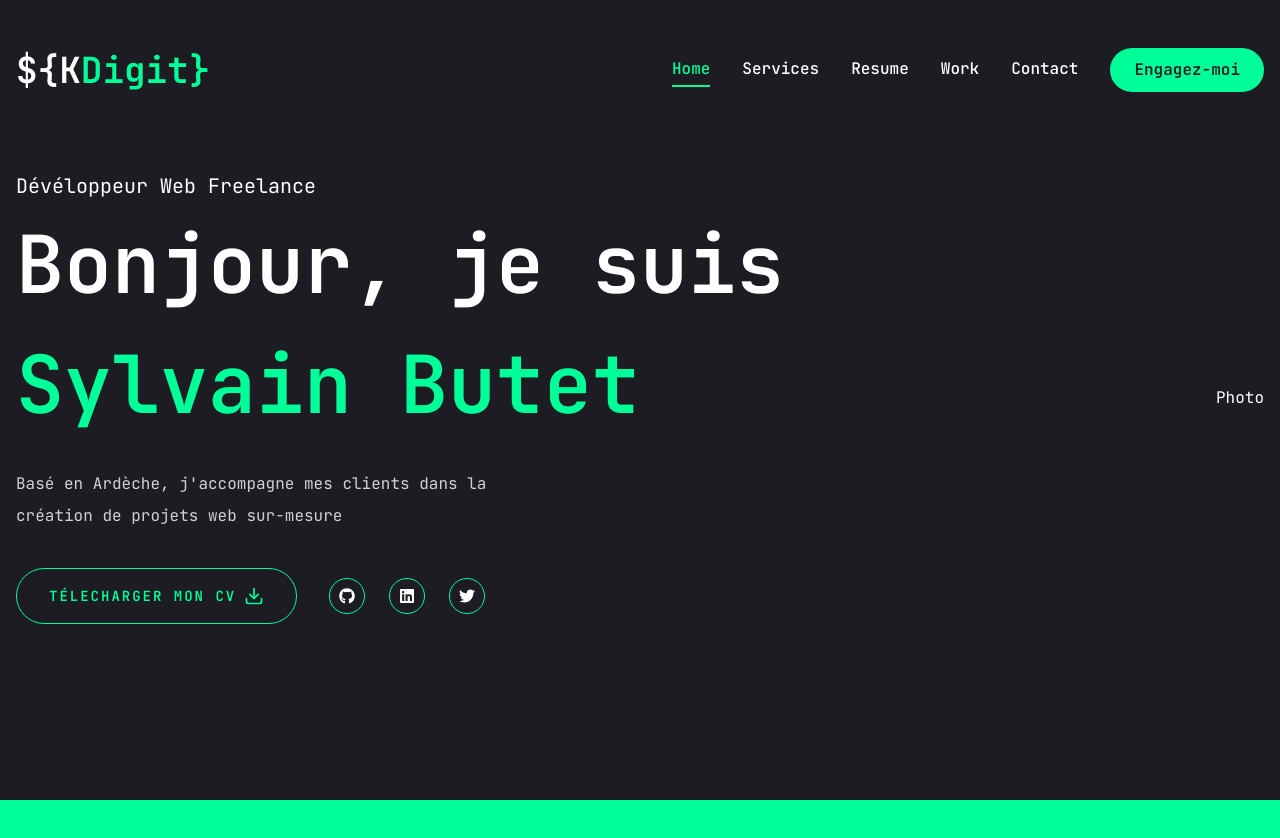
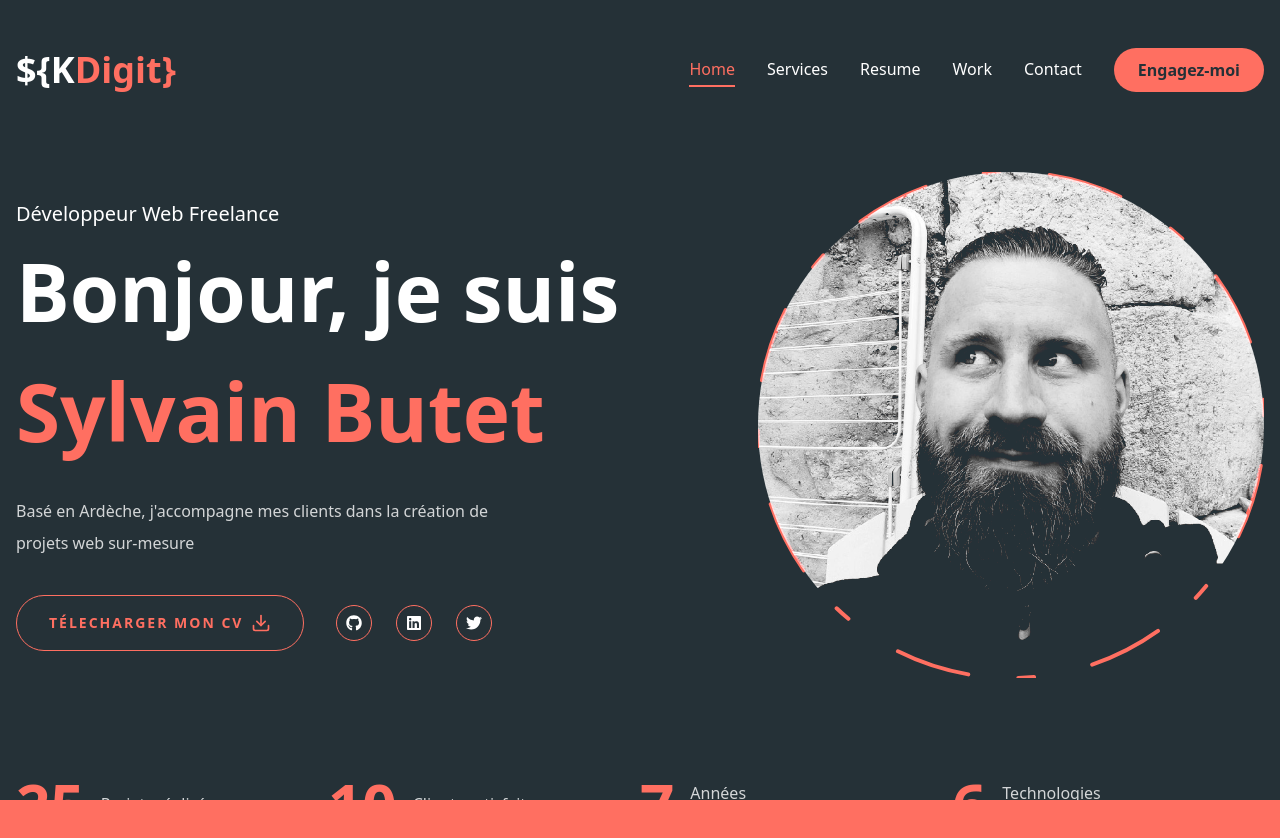
Before and after one commit to VaylSin/portfolio_2025, a Next.js app: page / in a window 1280 px wide. Shown: the top 838 px of the page. Before the commit the page ends 800 px from the top, so only its background shows below. Built offline with nearby package versions, Linux system fonts and the light colour scheme.

Commit message:
end  countUp homepage

```diff
--- a/app/layout.jsx
+++ b/app/layout.jsx
@@ -1,4 +1,4 @@
-import { JetBrains_Mono } from "next/font/google";
+import { JetBrains_Mono, Open_Sans } from "next/font/google";
 import "./globals.css";
 import Header from "@/components/Header";
 import PageTransition from "@/components/PageTransition";
@@ -11,7 +11,11 @@ const JetBrainsMono = JetBrains_Mono({
   variable: "--font-jetbrainsMono",
 });
 
-
+const OpenSans = Open_Sans({
+  subsets: ["latin"],
+  weight: ['300','400','500','600','700','800'],
+  variable: "--font-openSans",
+});
 export const metadata = {
   title: "SKDigit",
   description: "Texte de description à rajouter",
--- a/app/page.jsx
+++ b/app/page.jsx
@@ -1,6 +1,12 @@
+import Photo from "@/components/Photo";
 import Socials from "@/components/Socials";
 import { Button } from "@/components/ui/button";
 import {FiDownload} from 'react-icons/fi';
+import Stats from "@/components/Stats";
+
+
+
+
 
 const Home = () => {
 
@@ -8,8 +14,8 @@ return (
   <section className="h-full">
     <div className="container mx-auto h-full">
       <div className="flex flex-col xl:flex-row items-center justify-between xl:pt-8 xl:pb-24">
-        <div className="text-center xl:text-left">
-          <span className="text-xl">Dévéloppeur Web Freelance</span>
+        <div className="text-center xl:text-left order-2 xl:order-none">
+          <span className="text-xl">Développeur Web Freelance</span>
           <h1 className="h1 mb-6">Bonjour, je suis <br /><span className="text-accent">Sylvain Butet</span></h1>
           <p className="max-w-[500px] mb-9 text-white/80">Basé en Ardèche, j'accompagne mes clients dans la création de
             projets web sur-mesure</p>
@@ -23,9 +29,12 @@ return (
             </div>
           </div>
         </div>
-        <div>Photo</div>
+        <div className="order-1 xl:order-none mb-8 xl:mb-0">
+          <Photo />
+        </div>
       </div>
     </div>
+    <Stats />
   </section>
 );
 }
--- /dev/null
+++ b/components/Photo.jsx
@@ -0,0 +1,59 @@
+'use client';
+
+import { motion } from "framer-motion";
+import Image from "next/image";
+
+const Photo = () => {
+    return (
+        <div className="w-full h-full relative">
+            <motion.div
+                initial={{ opacity: 0 }}
+                animate={{
+                    opacity: 1,
+                    transition: {
+                        duration: 0.4,
+                        delay: 2,
+                        ease: "easeIn",
+                    },
+                }}
+            >
+                <motion.div
+                    initial={{ opacity: 0 }}
+                    animate={{
+                        opacity: 1,
+                        transition: {
+                            duration: 0.4,
+                            delay: 2.4,
+                            ease: "easeInOut",
+                        },
+                    }}
+                    className="w-[298px] h-[298px] xl:w-[506px] xl:h-[506px] mix-blend-lighten absolute">
+                    <Image  src="/assets/photo-skdigit-1.jpg" priority quality={100} fill alt="Photo de Sylvain Butet" className="rounded-full object-contain transform scale-x-[-1]" />
+                </motion.div>
+                <motion.svg
+                    className="w-[300px] h-[300px] xl:w-[506px] xl:h-[506px]"
+                    fill="transparent"
+                    viewBox="0 0 506 506"
+                    xmlns="http://www.w3.org/2000/svg">
+                    <motion.circle
+                        cx="253"
+                        cy="253"
+                        r="253"
+                        stroke="#ff6f61"
+                        strokeWidth="4"
+                        strokeLinecap="round"
+                        strokeLinejoin="round"
+                        initial={{ strokeDasharray: "24 10 0 0" }}
+                        animate={{
+                            strokeDasharray: ["15 120 25 25", "16 25 92 72", "4 250 22 22"],
+                            rotate: [120, 360],
+                        }}
+                        transition={{ duration: 20, repeat: Infinity, repeatType: "reverse" }}
+                    />
+                </motion.svg>
+            </motion.div>
+        </div>
+    );
+}
+
+export default Photo;
--- a/components/Stairs.jsx
+++ b/components/Stairs.jsx
@@ -11,14 +11,14 @@ const stairAnimation = {
     // },
 }
 const reverseIndex = (index) => {
-    const totalSteps = 12;
+    const totalSteps = 8;
     return totalSteps - index - 1;
 };
 
 const Stairs = () => {
     return (
         <>
-            {[...Array(12)].map((_, index) => (
+            {[...Array(8)].map((_, index) => (
                 <motion.div
                     key={index}
                     variants={stairAnimation}
@@ -26,8 +26,8 @@ const Stairs = () => {
                     animate="animate"
                     exit="exit"
                     transition={{
-                        duration: 0.05,
-                        delay: reverseIndex(index) * 0.05,
+                        duration: 0.5,
+                        delay: reverseIndex(index) * 0.1,
                         ease: "easeInOut",
                     }}
                     className="h-full w-full bg-accent relative"
--- /dev/null
+++ b/components/Stats.jsx
@@ -0,0 +1,40 @@
+'use client';
+
+import CountUp  from "react-countup";
+
+const statsPerso = [
+    {
+        number: 25,
+        title: "Projets réalisés",
+    },
+    {
+        number: 10,
+        title: "Clients satisfaits",
+    },
+    {
+        number: 7,
+        title: "Années d'expérience",
+    },
+    {
+        number: 6,
+        title: "Technologies maitrisées",
+    },
+];
+
+const Stats = () => {
+    return (
+        <section className="container mx-auto">
+            <div className="flex flex-wrap max-w-[80vw] mx-auto xl:max-w-none gap-6 xl:gap-0">
+                {statsPerso.map((stat, index) => (
+                <div key={index} className="flex-1 flex gap-4 items-center justify-center xl:justify-start">
+                    <CountUp end={stat.number} duration={5} delay={2} className="text-4xl xl:text-6xl font-extrabold text-accent" />
+                        <p className={`${stat.title.length < 15 ? "max-w-[100px]" : "max-w-[150px]"} leading-snug text-white/80`}>{stat.title}</p>
+
+                </div>
+            ))}
+            </div>
+        </section>
+    );
+}
+
+export default Stats;
--- a/package.json
+++ b/package.json
@@ -21,6 +21,7 @@
     "lucide-react": "^0.474.0",
     "next": "15.1.6",
     "react": "^19.0.0",
+    "react-countup": "^6.5.3",
     "react-dom": "^19.0.0",
     "react-icons": "^5.4.0",
     "tailwind-merge": "^3.0.1",
--- a/tailwind.config.mjs
+++ b/tailwind.config.mjs
@@ -19,12 +19,12 @@ export default {
 				xl: "80rem",
 			},
 			fontFamily: {
-				primary: "var(--font-jetbrainsMono)",
+				primary: "var(--font-openSans)",
 			},
 			colors: {
-				primary: '#1c1c22',
+				primary: '#253137',
 				accent: {
-					DEFAULT: '#00ff99',
+					DEFAULT: '#ff6f61',
 					hover: '#00e187',
 				},
 			},
```
Also changed, not shown: public/assets/photo-skdigit-1.jpg (added), 1 other file (tests, documents, lock files or other folders).
